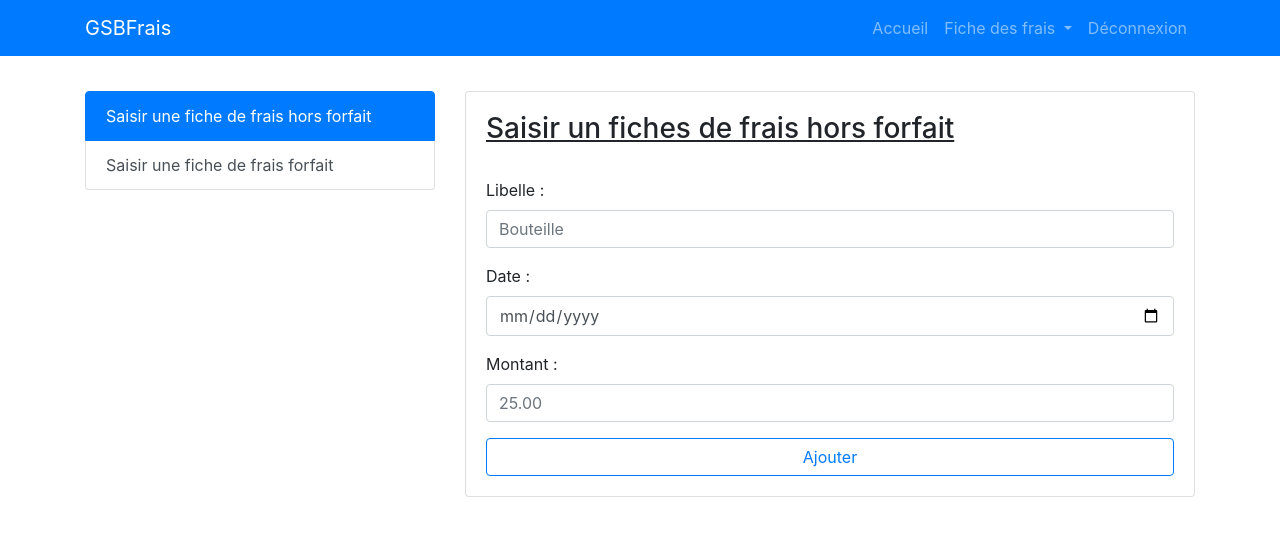
After one commit to iamalexly/new-gsb-mvc, a PHP site: page /saisir-fiches-frais in a window 1280 px wide. The commit adds this page. Shown: the top 536 px of the page. Run offline with PHP 8.4, Linux system fonts and the light colour scheme; the visitor is signed in with stand-in values (Sample User, id 1).

Commit message:
Design de la page de saisies de frais fini MAJ de la table fraisForfait avec l'ajout d'une colonne "nombre" MAJ de la page "Mes fiches de frais forfait" avec l'ajout du nombre de le tableau

```diff
--- /dev/null
+++ b/controllers/saisirFichesFrais.php
@@ -0,0 +1,17 @@
+<?php
+
+/**
+ * Controlleur "Saisir fiches de frais" de l'application
+ *
+ * @author Alexandre Lebailly <http://iamalex.fr>
+ */
+
+require_once ('models/LignesFraisHorsForfait.php');
+require_once ('models/LignesFraisForfait.php');
+
+function saisirFichesFrais()
+{
+
+    require ('views/saisirFichesFraisView.php');
+
+}
--- a/index.php
+++ b/index.php
@@ -9,6 +9,7 @@
 require_once ('controllers/loginController.php');
 require_once ('controllers/homeController.php');
 require_once ('controllers/mesFichesFrais.php');
+require_once ('controllers/saisirFichesFrais.php');
 
 session_start();
 
@@ -126,6 +127,22 @@ try {
                 break;
 
 
+
+            case 'saisirFichesFrais':
+                /** On vérifie si l'utilisateur est connecté ou pas */
+                if (isset($_SESSION['status'])) {
+
+                    saisirFichesFrais();
+
+                } else {
+
+                    header('Location: index');
+
+                }
+                break;
+
+
+
             case 'deconnexion':
                 /** On détruit les SESSIONS (cela déconnecte l'utilisateur) puis on redirige vers l'index */
                 session_destroy();
--- a/models/LignesFraisForfait.php
+++ b/models/LignesFraisForfait.php
@@ -26,7 +26,7 @@ class LignesFraisForfait extends DatabaseConf
 
         $db = $this->dbConnect();
 
-        $select = $db->prepare('SELECT fF.libelle AS fFlibelle, lFF.dateAjout AS dateAjout, fF.montant AS montant, e.libelle AS elibelle, lFF.idEtat as idEtat
+        $select = $db->prepare('SELECT fF.libelle AS fFlibelle, lFF.dateAjout AS dateAjout, (fF.montant * fF.nombre) AS montant, e.libelle AS elibelle, lFF.idEtat as idEtat, fF.nombre AS nombre
                                 FROM lignesFraisForfait AS lFF, fraisForfait AS fF, etats AS e
                                 WHERE lFF.idVisiteur = :userID AND MONTH(lFF.dateAjout) = :monthDateAjout AND lFF.idEtat = e.id AND lFF.idFraisForfait = fF.id');
         $select->execute(array(
--- a/views/mesFichesFraisForfaitView.php
+++ b/views/mesFichesFraisForfaitView.php
@@ -13,11 +13,13 @@
 if (isset($_POST['month'])) {
 
     ?>
+    <div class="table-responsive">
         <table class="table table-striped">
             <thead>
             <tr>
                 <th scope="col">Libellé</th>
                 <th scope="col">Montant</th>
+                <th scope="col">Nombre</th>
                 <th scope="col">Date</th>
                 <th scope="col">Etat</th>
             </tr>
@@ -32,6 +34,7 @@ if (isset($_POST['month'])) {
                 <tr>
                     <td><?= htmlspecialchars($ligneFFDetails['fFlibelle']); ?></td>
                     <td><?= htmlspecialchars($ligneFFDetails['montant']); ?>€</td>
+                    <td><?= htmlspecialchars($ligneFFDetails['nombre']); ?></td>
                     <td><?= htmlspecialchars(dateConvert($ligneFFDetails['dateAjout'])); ?></td>
 
                     <?php
@@ -63,6 +66,7 @@ if (isset($_POST['month'])) {
             ?>
             </tbody>
         </table>
+    </div>
     <?php
 
 }
--- a/views/mesFichesFraisHorsForfaitView.php
+++ b/views/mesFichesFraisHorsForfaitView.php
@@ -13,6 +13,8 @@
 if (isset($_POST['month'])) {
 
     ?>
+    <div class="table-responsive">
+
         <table class="table table-striped">
             <thead>
             <tr>
@@ -63,6 +65,7 @@ if (isset($_POST['month'])) {
             ?>
             </tbody>
         </table>
+    </div>
     <?php
 
 }
--- /dev/null
+++ b/views/saisirFichesFraisView.php
@@ -0,0 +1,104 @@
+<?php
+
+/**
+ * Vue de "Saisir fiches de frais" de l'application
+ *
+ * @author Alexandre Lebailly <http://iamalex.fr>
+ */
+
+/** @var char $appTitle Titre de l'application */
+$appTitle = "Saisir des fiches de frais";
+
+/** Enregistrement du contenu de la vue pour insertion dans la Template de l'application */
+ob_start();
+
+?>
+
+<div class="container" style="margin-top: 35px; margin-bottom: 50px;">
+    <div class="row">
+
+            <div class="col-12 col-sm-12 col-md-4 col-lg-4 col-xl-4" style="margin-bottom: 25px;">
+                <div class="list-group" id="list-tab" role="tablist">
+                    <a class="list-group-item list-group-item-action active" id="list-home-list" data-toggle="list" href="#list-home" role="tab" aria-controls="home">Saisir une fiche de frais hors forfait</a>
+                    <a class="list-group-item list-group-item-action" id="list-profile-list" data-toggle="list" href="#list-profile" role="tab" aria-controls="profile">Saisir une fiche de frais forfait</a>
+                </div>
+            </div>
+            <div class="col-12 col-sm-12 col-md-8 col-lg-8 col-xl-8">
+                <div class="tab-content" id="nav-tabContent">
+                    <div class="tab-pane fade show active" id="list-home" role="tabpanel" aria-labelledby="list-not-include">
+                        <div class="card">
+                            <div class="card-body">
+                                <h3><u>Saisir un fiches de frais hors forfait</u></h3><br />
+                                <form class="needs-validation" novalidate>
+                                    <div class="form-group">
+                                        <label for="libelleFHF">Libelle :</label>
+                                        <input type="text" class="form-control" id="libelleFHF" placeholder="Bouteille" required>
+                                    </div>
+                                    <div class="form-group">
+                                        <label for=dateFHF">Date :</label>
+                                        <input type="date" class="form-control" id="dateFHF" required>
+                                    </div>
+                                    <div class="form-group">
+                                        <label for="montantFHF">Montant :</label>
+                                        <input type="number" class="form-control" id="montantFHF" placeholder="25.00" required>
+                                    </div>
+                                    <button type="submit" class="btn btn-outline-primary btn-md btn-block">Ajouter</button>
+                                </form>
+                            </div>
+                        </div>
+                    </div>
+
+                    <div class="tab-pane fade" id="list-profile" role="tabpanel" aria-labelledby="list-include">
+                        <div class="card">
+                            <div class="card-body">
+                                <h3><u>Saisir un fiches de frais forfait</u></h3><br />
+                                <form class="needs-validation" novalidate>
+                                    <div class="form-group">
+                                        <label for="typeFF">Frais forfait :</label>
+                                        <select multiple class="form-control" id="typeFF" required>
+                                            <option>Nuit Hôtel - (60.00€ / Nuit)</option>
+                                            <option>Kilomètres - (1.50€ / Km)</option>
+                                        </select>
+                                    </div>
+                                    <div class="form-group">
+                                        <label for="numberFF">Nombre :</label>
+                                        <input type="number" class="form-control" id="numberFF" required>
+                                    </div>
+                                    <button type="submit" class="btn btn-outline-primary btn-md btn-block">Ajouter</button>
+                                </form>
+                                <script>
+                                    // Example starter JavaScript for disabling form submissions if there are invalid fields
+                                    (function() {
+                                        'use strict';
+                                        window.addEventListener('load', function() {
+                                            // Fetch all the forms we want to apply custom Bootstrap validation styles to
+                                            var forms = document.getElementsByClassName('needs-validation');
+                                            // Loop over them and prevent submission
+                                            var validation = Array.prototype.filter.call(forms, function(form) {
+                                                form.addEventListener('submit', function(event) {
+                                                    if (form.checkValidity() === false) {
+                                                        event.preventDefault();
+                                                        event.stopPropagation();
+                                                    }
+                                                    form.classList.add('was-validated');
+                                                }, false);
+                                            });
+                                        }, false);
+                                    })();
+                                </script>
+                            </div>
+                        </div>
+                    </div>
+                </div>
+            </div>
+        </div>
+
+</div>
+
+<?php
+
+$content = ob_get_clean();
+
+require ('views/template.php');
+
+?>
--- a/views/template.php
+++ b/views/template.php
@@ -44,7 +44,7 @@ if (isset($_SESSION['status'])) {
                         </a>
                         <div class="dropdown-menu" aria-labelledby="navbarDropdown">
                             <a class="dropdown-item" href="mes-fiches-frais">Mes fiches de frais</a>
-                            <a class="dropdown-item" href="#">Saisie de fiches de frais</a>
+                            <a class="dropdown-item" href="saisir-fiches-frais">Saisie de fiches de frais</a>
                         </div>
                     </li>
                     <li class="nav-item">
```
Also changed, not shown: backup.sql (+17 -11 lines), .htaccess. Lines whose indentation alone changed are shown as unchanged.
